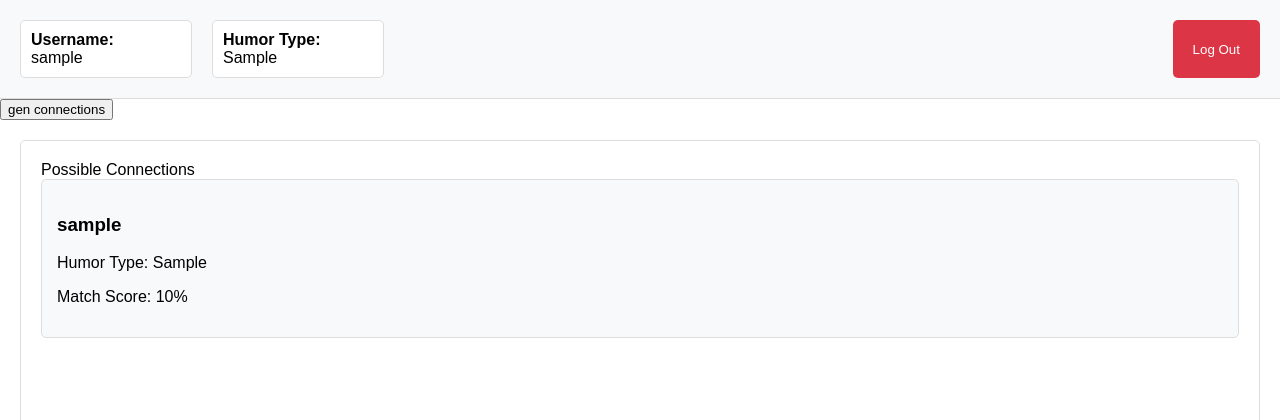
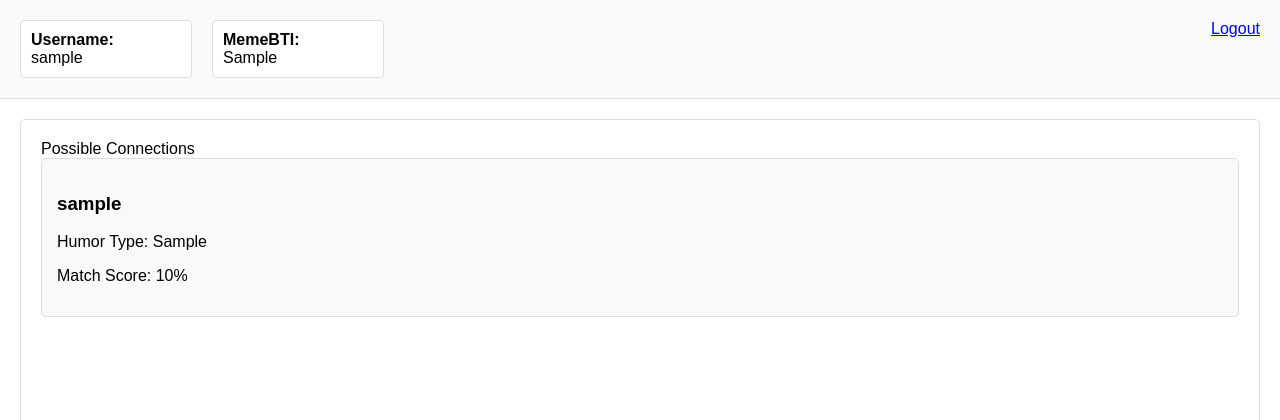
Before and after one commit to JLam820/Quackathon-2025, a Flask app: template templates/connections.html in a window 1280 px wide. Shown: the top 420 px of the page. Run offline with Flask 3, Linux system fonts and the light colour scheme; the template is opened without the code that fills it: most values are stand-ins (such as "Sample title", 1, 10 or a date in 2020).

Commit message:
prep for integration

```diff
--- a/app.py
+++ b/app.py
@@ -40,6 +40,9 @@ class RegisterForm(FlaskForm):
     password = PasswordField(validators=[InputRequired(), Length(min=4, max=20)], render_kw={"placeholder":"Password"})
     accom = StringField(validators=[InputRequired()], render_kw={"placeholder":"Accomodation"})
     course = StringField(validators=[InputRequired()], render_kw={"placeholder":"Course"})
+    # socials = StringField(validators=[InputRequired()], render_kw={"placeholder":"Social Media"})
+    # gender = StringField(validators=[InputRequired()], render_kw={"placeholder":"Gender"})
+    # age = StringField(validators=[InputRequired()], render_kw={"placeholder":"Social Media"})
 
     submit = SubmitField("Register")
 
@@ -148,7 +151,6 @@ def match_humor():
 
     # return render_template('connections.html', users=matching_users)
 
-
      # Prepare the data to return as JSON
     users_data = [{"id": user.id, "username": user.username, "humor": user.humor} for user in matching_users]
 
--- a/memePage.js
+++ b/memePage.js
@@ -176,26 +176,6 @@ async function saveHumor(humorCode) {
   }
 }
 
-//////////////////?????????????
-function match_humor(){
-  document.getElementById('getDataButton').addEventListener('click', function() {
-    // Send GET request to Flask
-    fetch('/matchHumor')
-        .then(response => response.json())  // Parse JSON from Flask response
-        .then(data => {
-            // Display the data on the page
-            console.log(data);  // Prints the entire JSON object to the console
-
-            // document.getElementById('response').innerText =
-            //     `Message: ${data.message}, Status: ${data.status}`;
-        })
-        .catch(error => {
-            console.error('Error fetching data:', error);
-            document.getElementById('response').innerText = 'Error fetching data from Flask.';
-        });
-  })};
-
-
 // Show final results
 function showResults() {
     // Get top 3 categories
--- a/templates/connections.html
+++ b/templates/connections.html
@@ -68,6 +68,28 @@
     </style>
 </head>
 <body>
+    <script>
+        function match_humor(){ document.getElementById('getDataButton').addEventListener('click', function() {
+    // Send GET request to Flask
+    fetch('/matchHumor')
+        .then(response => response.json())  // Parse JSON from Flask response
+        .then(data => {
+            // Display the data on the page
+            console.log(data);  // Prints the entire JSON object to the console
+
+            // document.getElementById('response').innerText =
+            //     `Message: ${data.message}, Status: ${data.status}`;
+        })
+        .catch(error => {
+            console.error('Error fetching data:', error);
+            document.getElementById('response').innerText = 'Error fetching data from Flask.';
+        });
+  })};
+
+    window.onload = match_humor;
+
+    </script>
+
     <div class="header">
         <div class="user-info">
             <div class="info-box">
@@ -75,16 +97,13 @@
                 <div id="username">{{ username }}</div>
             </div>
             <div class="info-box">
-                <strong>Humor Type:</strong>
+                <strong>MemeBTI:</strong>
                 <div id="humorType">{{ humor_type }}</div>
             </div>
         </div>
-        <button class="logout-btn">Log Out</button>
+        <a href="{{url_for('logout')}}" class="login-btn">Logout</a>
     </div>
 
-    <button onClick="match_humor()">gen connections</button>
-
-    <div id="response"></div>
 
     <!-- ??????????????????????????? -->
 
@@ -105,7 +124,5 @@
     </div>
 
 
-
-
 </body>
 </html>
```
Also changed, not shown: templates/memePage.html (+4 -3 lines).
